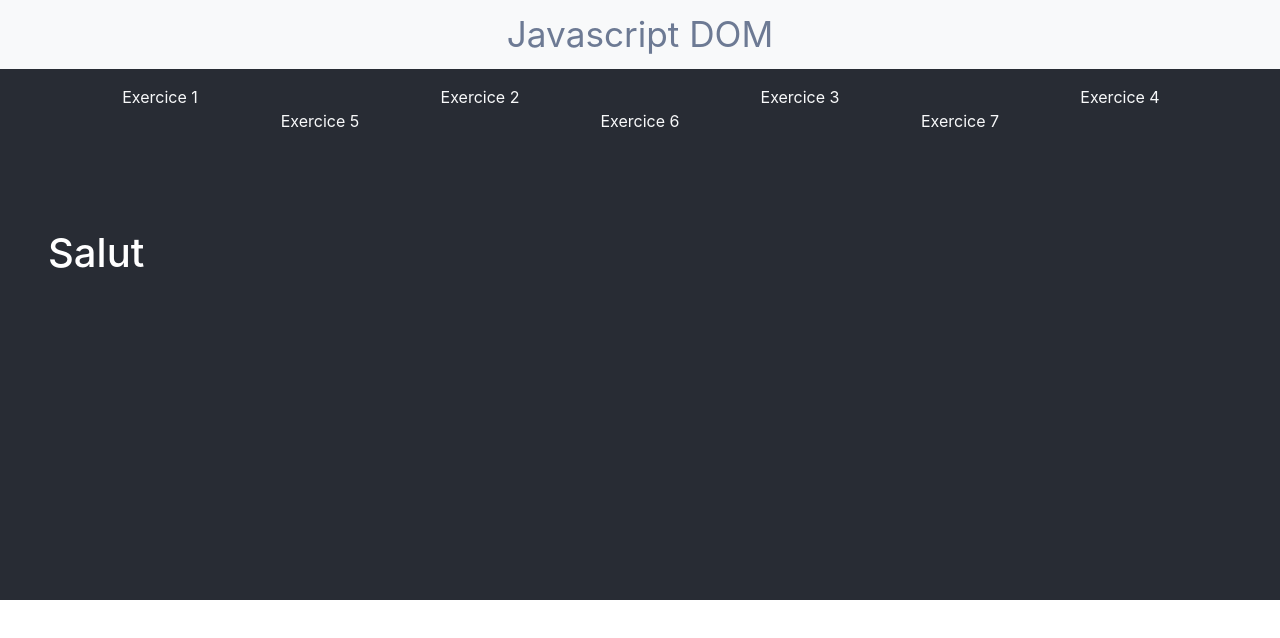
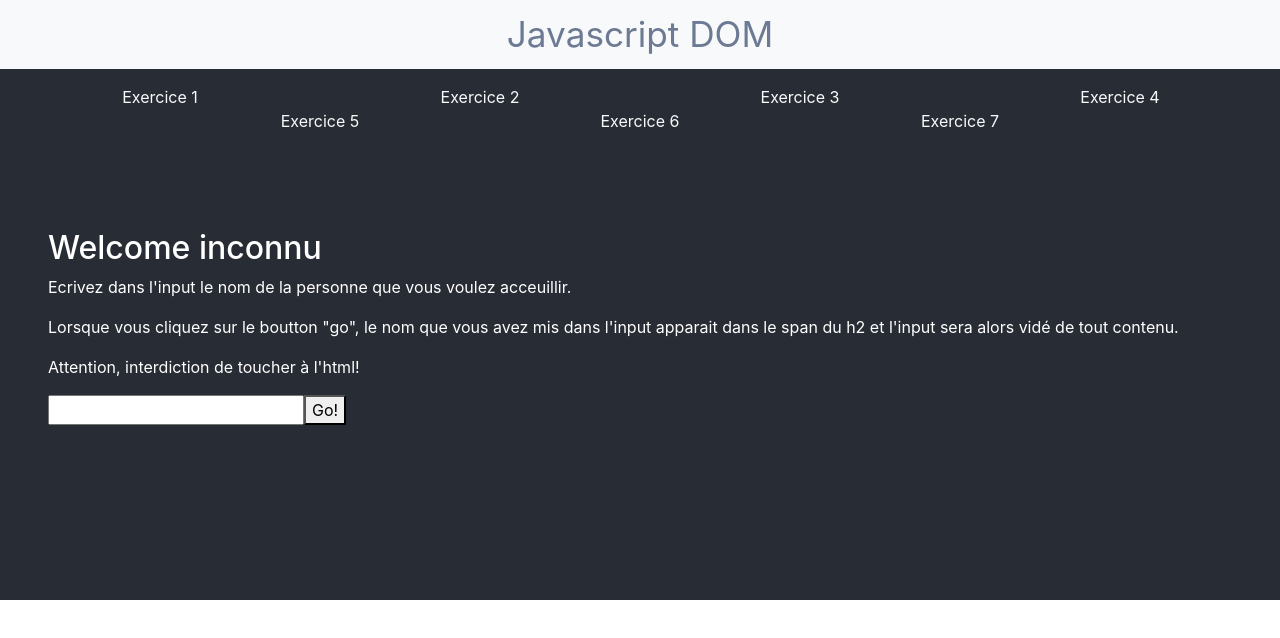
Before and after one commit to Maryame-Faitah/projetReactDom, a React (Create React App) app: page /Exo3 in a window 1280 px wide. Shown: the top 638 px of the page. Built offline with nearby package versions, Linux system fonts and the light colour scheme.

Commit message:
commit exo3

```diff
--- a/src/exo3.jsx
+++ b/src/exo3.jsx
@@ -1,9 +1,25 @@
-import React from 'react';
+import React,{useState} from 'react';
 
 function Exo3 () {
+    const [name, setName] = useState("inconnu")
+    let insertInput=()=>{
+        let input = document.getElementById('input');
+        setName(input.value);
+        input.value = "";
+    }
     return(
         <div id="partie3" className="text-left px-5 my-5 py-5">
-            <h1>Salut</h1>
+            <h2>Welcome <span id="span">{name}</span></h2>
+            <p>Ecrivez dans l'input le nom de la personne que vous voulez acceuillir.</p>
+            <p>Lorsque vous cliquez sur le boutton "go", le nom que vous avez mis dans
+                l'input apparait dans le span du h2 et l'input sera alors vidé de tout contenu.
+            </p>
+            <p>Attention, interdiction de toucher à l'html!</p>
+            <input onKeyUp={(e)=>{
+                if(e.keyCode === 13){
+                    insertInput();
+                }
+            }} type="text" id="input"/><button id="go" onClick={()=>insertInput()}>Go!</button>
         </div>
     )
 }
```
